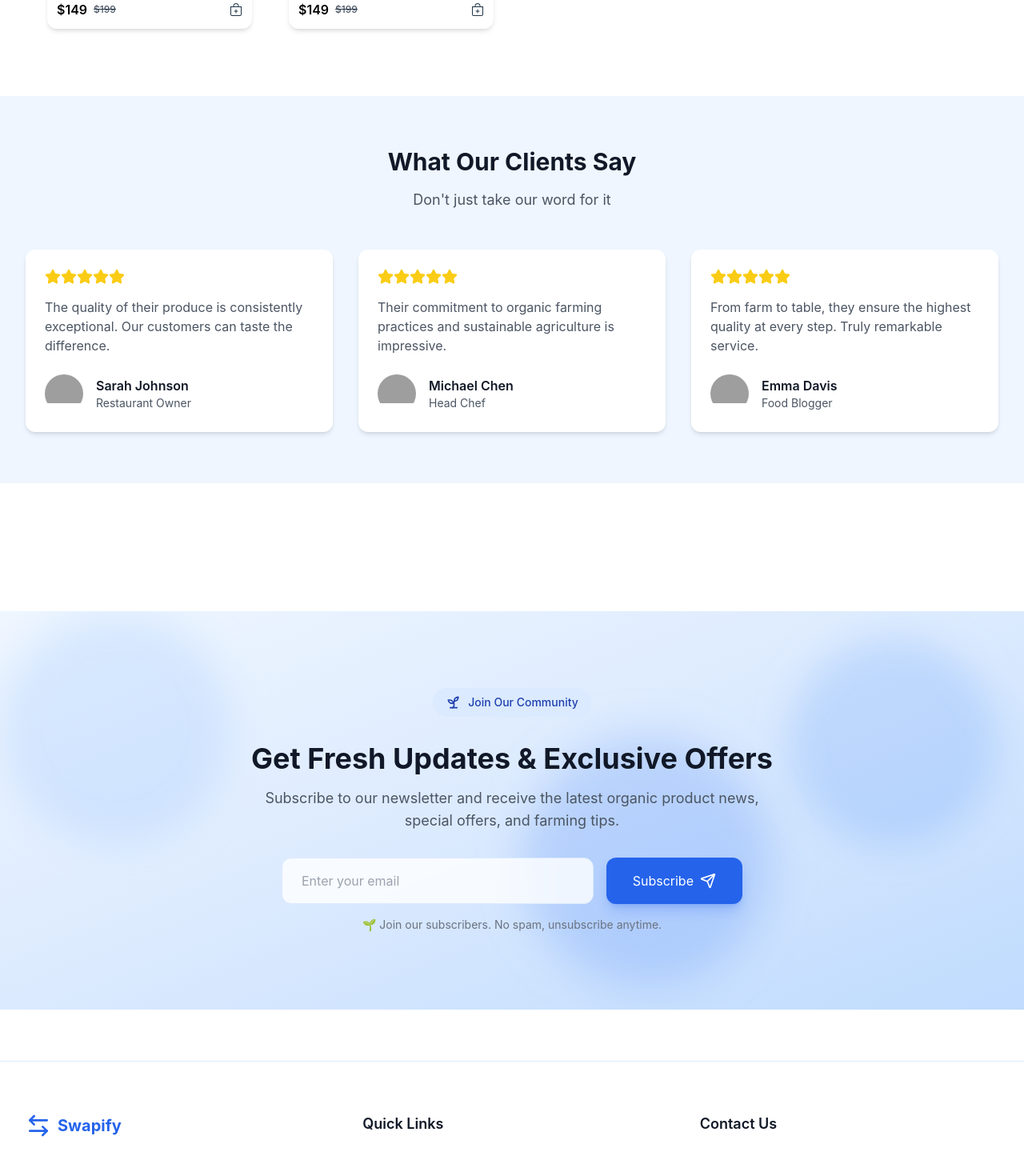
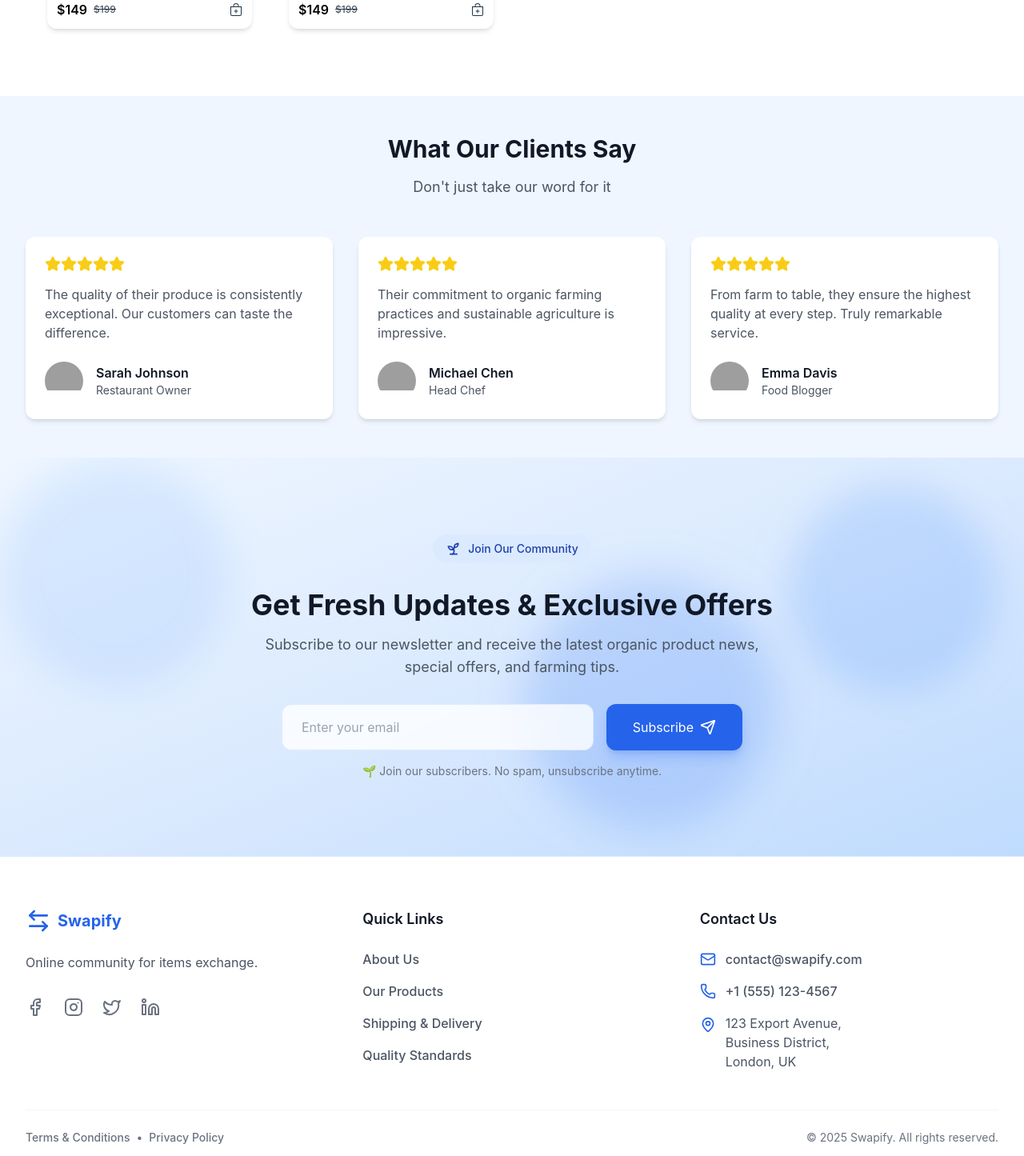
Before and after one commit to aymanebs/swapify_front, a React (Vite) app: page / in a window 1280 px wide. Shown: the part 3120-4565 px from the top of the page at 80% size. Built offline with nearby package versions, Linux system fonts and the light colour scheme; grey boxes are pictures that could not be loaded.

Commit message:
updated sections vertical  padding in home page

```diff
--- a/src/components/Cta.jsx
+++ b/src/components/Cta.jsx
@@ -52,7 +52,7 @@ export const Cta = () => {
 
       <div className="flex justify-center">
         <Link
-          to="/products"
+          to="/items"
           className="inline-flex items-center gap-2 bg-blue-600 text-white px-8 py-4 rounded-lg hover:bg-blue-700 transition-colors"
         >
           <span>Exchange Items</span>
--- a/src/pages/Home.jsx
+++ b/src/pages/Home.jsx
@@ -39,17 +39,17 @@ const Home =()=>{
       </section>
 
       {/* Testimonials */}
-      <section className="py-16 bg-blue-50">
+      <section className="py-12 bg-blue-50">
         <Testimonials />
       </section>
 
       {/* Partners */}
-      <section className="py-12 bg-white">
+      {/* <section className="py-12 bg-white"> */}
         {/* <Partners /> */}
-      </section>
+      {/* </section> */}
 
       {/* Newsletter */}
-      <section className="py-16 bg-white">
+      <section className=" bg-white">
         <Newsletter />
       </section>
 
```
